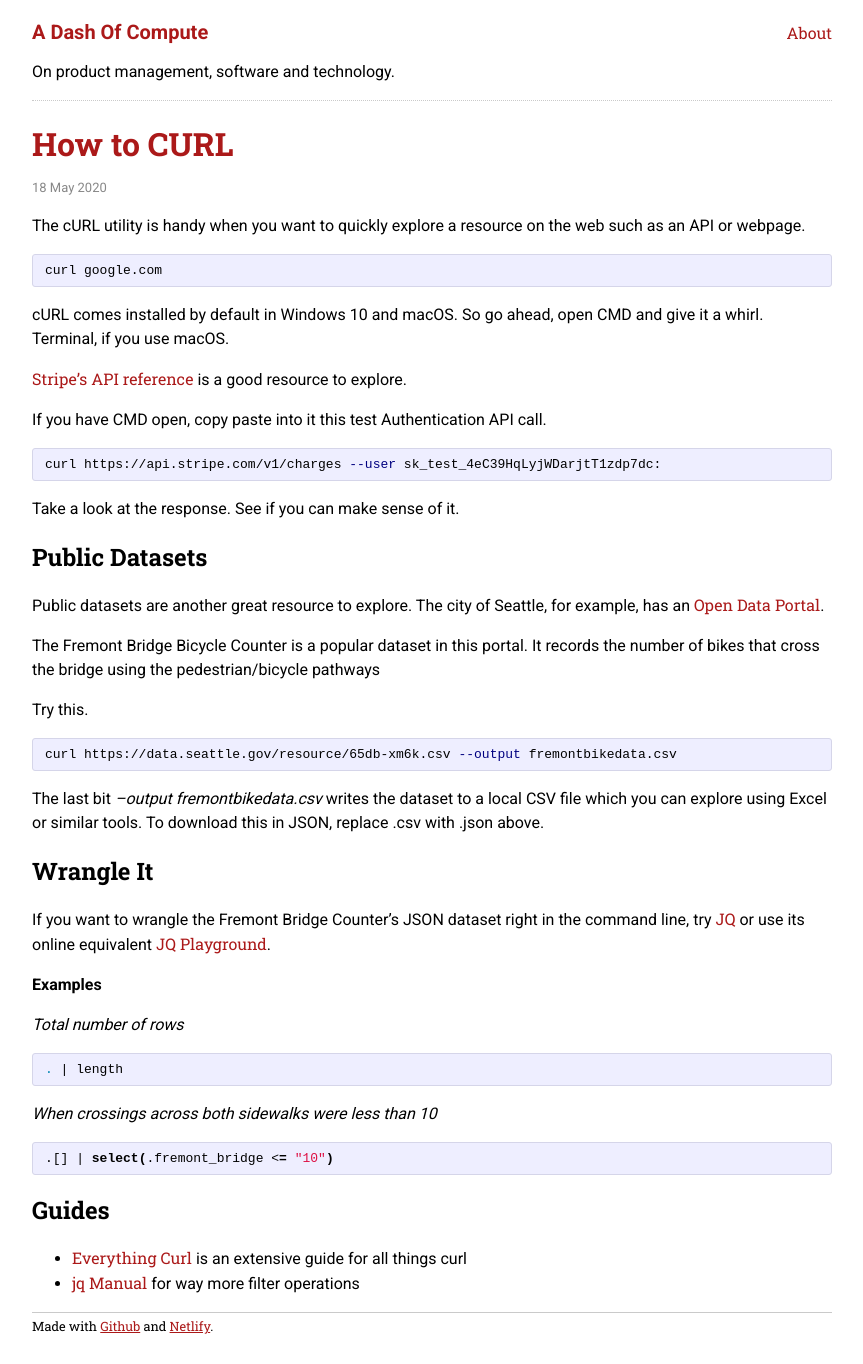
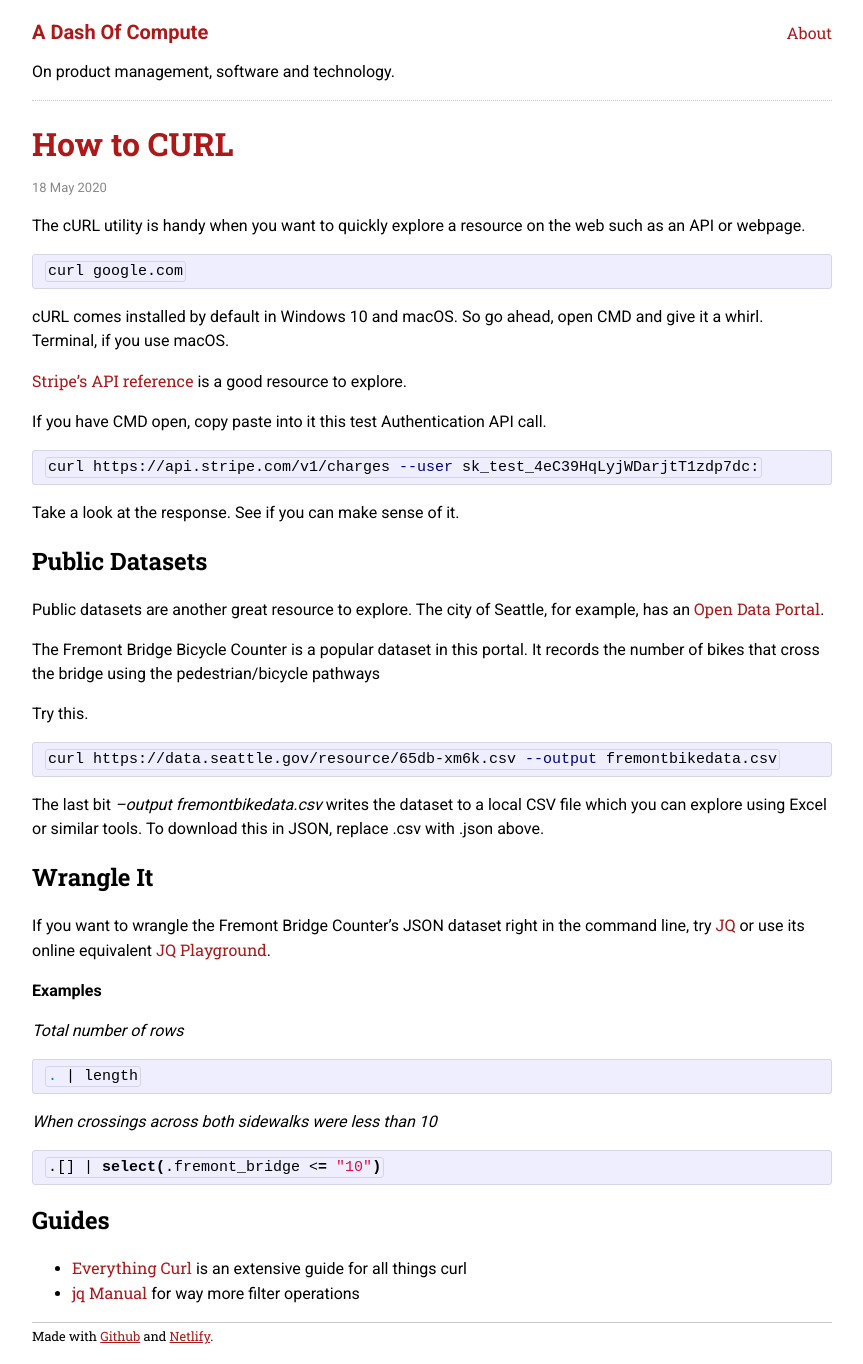
Before and after one commit to sautee/sautee.github.io, a Jekyll site: the page built from _posts/2020-05-18-howtocurl.md, in a window 1280 px wide. Shown: the whole page, without its empty margins (208-1071 px from the left). Built offline with Jekyll 4.4.1, drawn with Linux system fonts in a browser that asks for light colours.

Commit message:
Update site.css

```diff
--- a/css/site.css
+++ b/css/site.css
@@ -117,7 +117,7 @@ code span {
   font-size: 1em;
 }
 
-.language-plaintext {
+.post code {
     border: 1px solid #d5d5e9;
     background-color: #eef;
     padding: 1px 2px;
@@ -130,7 +130,7 @@ code span {
     background-color: #eef;
     padding: 8px 12px;
     border-radius: 3px;
-    font-size: 13px;
+    font-size: 15px;
 }
 
 /* Syntax highlighting styles */
```
